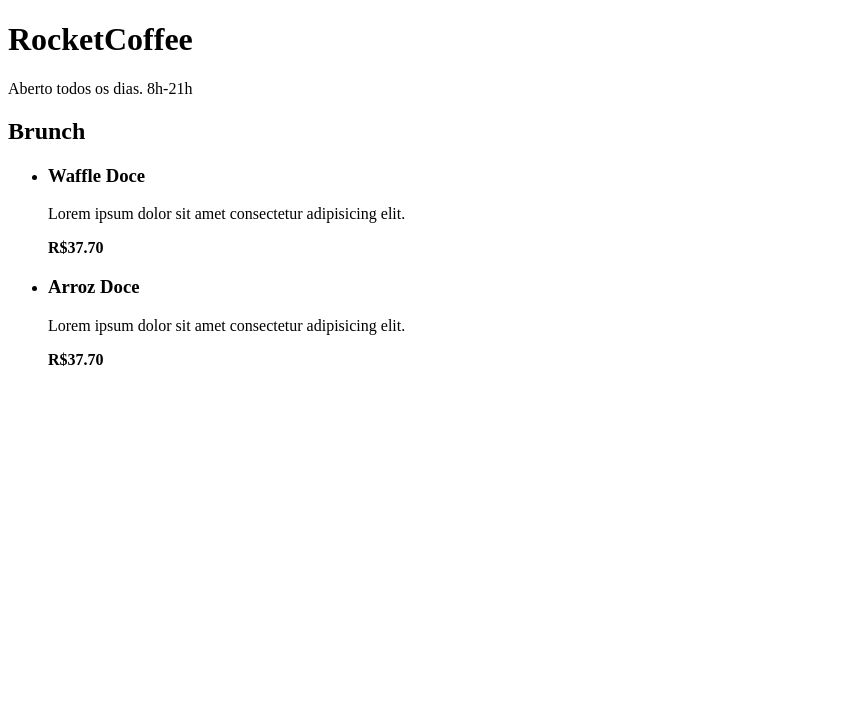
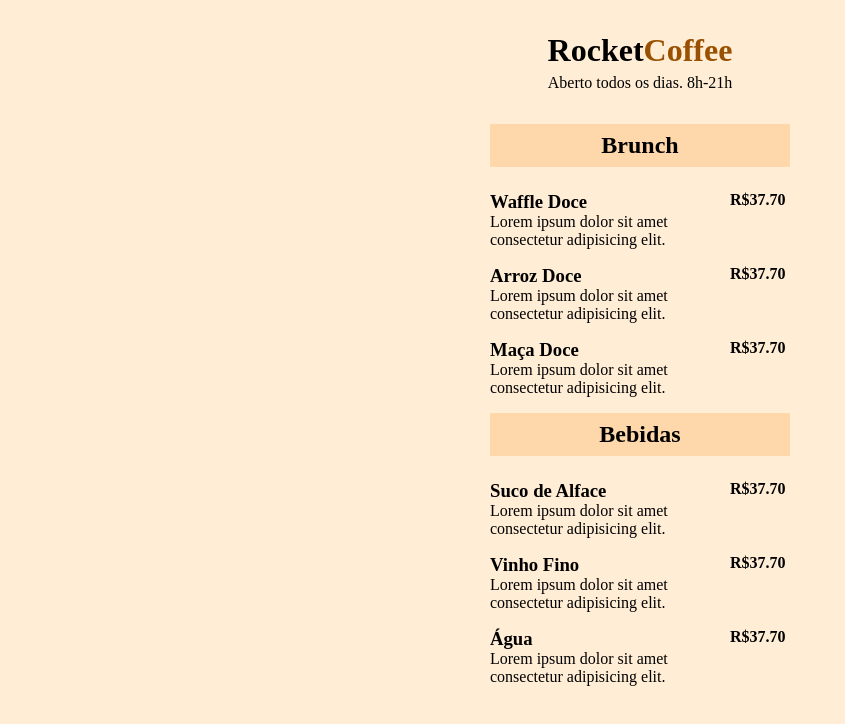
Before and after one commit to diogobonet/RocketCoffee, a plain HTML site: page index.html in a window 1280 px wide. Shown: the whole page, without its empty margins (0-845 px from the left). Drawn offline with Linux system fonts and the light colour scheme.

Commit message:
Update 1.0

```diff
--- a/index.html
+++ b/index.html
@@ -4,11 +4,15 @@
     <meta charset="UTF-8">
     <meta http-equiv="X-UA-Compatible" content="IE=edge">
     <meta name="viewport" content="width=device-width, initial-scale=1.0">
-    <title>RocketCoffee</title>
+    <link rel="stylesheet" href="styles.css">
+    <title>RocketCoffee🚀☕</title>
+    <style>
+        @import url('https://fonts.googleapis.com/css2?family=Raleway&display=swap');
+    </style>
 </head>
 <body>
     <header>
-        <h1>RocketCoffee</h1>
+        <h1>Rocket<span>Coffee</span></h1>
         <p>Aberto todos os dias. 8h-21h</p>
     </header>
 
@@ -33,9 +37,59 @@
                             Lorem ipsum dolor sit amet consectetur adipisicing elit.
                         </p>
                     </div>
-                    <strong>
+                    <strong class="price">
                         R$37.70
                     </strong>
+
+                    <li>
+                        <div class="details">
+                            <h3>Maça Doce</h3>
+                            <p class="description">
+                                Lorem ipsum dolor sit amet consectetur adipisicing elit.
+                            </p>
+                        </div>
+                        <strong class="price">
+                            R$37.70
+                        </strong>
+            </li>
+        </ul>
+    </section>
+
+    <section>
+        <h2>Bebidas</h2>
+        <ul>
+            <li>
+                <div class="details">
+                    <h3>Suco de Alface</h3>
+                    <p class="description">
+                        Lorem ipsum dolor sit amet consectetur adipisicing elit.
+                    </p>
+                </div>
+                <strong>
+                    R$37.70
+                </strong>
+
+                <li>
+                    <div class="details">
+                        <h3>Vinho Fino</h3>
+                        <p class="description">
+                            Lorem ipsum dolor sit amet consectetur adipisicing elit.
+                        </p>
+                    </div>
+                    <strong class="price">
+                        R$37.70
+                    </strong>
+
+                    <li>
+                        <div class="details">
+                            <h3>Água</h3>
+                            <p class="description">
+                                Lorem ipsum dolor sit amet consectetur adipisicing elit.
+                            </p>
+                        </div>
+                        <strong class="price">
+                            R$37.70
+                        </strong>
             </li>
         </ul>
     </section>
--- /dev/null
+++ b/styles.css
@@ -0,0 +1,57 @@
+/* Elementos Globais */
+* {
+    margin: 0;
+    padding: 0;
+}
+
+/* BODY */
+body {
+    background-color: #FFEDD5;
+    font-style: url('https://fonts.googleapis.com/css2?family=Raleway&display=swap');
+}
+
+/* Lista */
+ul {
+    list-style: none;
+}
+
+/* HEADER1 */
+header{
+    padding: 32px 0;
+    text-align: center;
+}
+
+header,
+section{
+    max-width: 300px;
+    margin: 0 auto;
+}
+
+header h1 span {
+    color: #995000;
+}
+
+header h1 {
+    margin-bottom: 5px;
+}
+
+section h2{
+    background-color: #FED7AA;
+    padding: 8px 16px;
+    text-align: center;
+
+    margin-bottom: 24px;
+}
+
+ul li {
+    margin-bottom: 16px;
+    display: flex;
+}
+
+li .details{
+    max-width: 240px;
+}
+
+p .description {
+    margin-bottom: 6px;
+}
```
